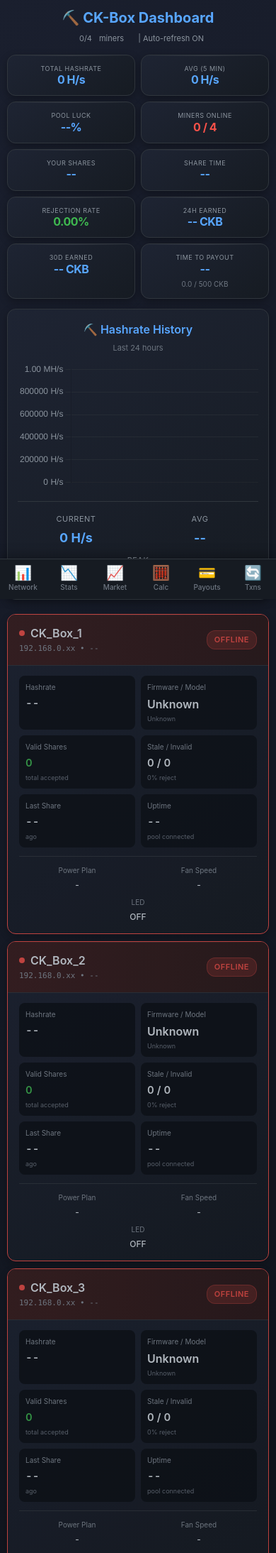
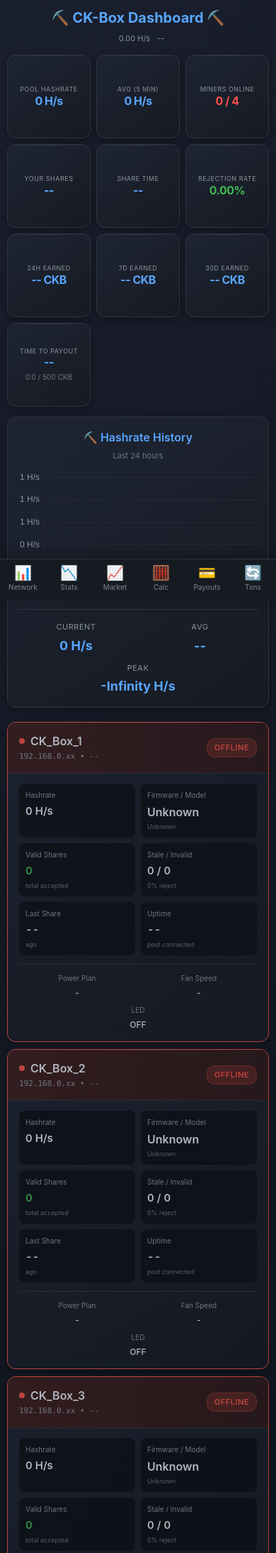
Before and after one commit to Goldfire7/MinerDashboard, a Flask app: page / in a window 390 px wide. Shown: the top 2188 px of the page at 71% size. Run offline with Flask 3, Linux system fonts and the light colour scheme; data that the repository does not hold is empty.

Commit message:
Apr 22: add 7d earned card, rename Pool Hashrate, remove Daily Est., fix JS syntax error

```diff
--- a/templates/dashboard.html
+++ b/templates/dashboard.html
@@ -134,21 +134,26 @@
         /* Combined Stats Grid */
         .combined-stats {
             display: grid;
-            grid-template-columns: repeat(auto-fit, minmax(140px, 1fr));
-            gap: 12px;
+            grid-template-columns: repeat(auto-fit, minmax(100px, 1fr));
+            gap: 8px;
             margin-bottom: 20px;
         }
 
         .stat-card {
             background: linear-gradient(145deg, var(--bg-tertiary), var(--bg-secondary));
             border-radius: var(--radius);
-            padding: 16px 12px;
+            padding: 4px 4px;
             text-align: center;
             border: 1px solid var(--border);
             box-shadow: var(--shadow);
             transition: transform 0.2s, box-shadow 0.2s, border-color 0.3s;
             position: relative;
             overflow: hidden;
+            display: flex;
+            flex-direction: column;
+            justify-content: center;
+            align-items: center;
+            aspect-ratio: 1 / 1;
         }
 
         .stat-card::before {
@@ -188,6 +193,7 @@
             line-height: 1.2;
             letter-spacing: -0.5px;
         }
+        }
             margin-top: 6px;
             font-variant-numeric: tabular-nums;
         }
@@ -196,11 +202,13 @@
             color: var(--accent-green) !important;
             font-size: 26px;
             font-weight: 700;
+            line-height: 1.1;
         }
 
         .stat-card .value .ckb-amount {
             color: var(--accent-blue) !important;
             font-size: 18px;
+            line-height: 1.1;
         }
 
         .stat-card .value.good { color: var(--accent-green); }
@@ -846,13 +854,13 @@
             }
 
             .combined-stats {
-                grid-template-columns: repeat(2, 1fr);
+                grid-template-columns: repeat(auto-fit, minmax(100px, 1fr));
                 gap: 8px;
                 margin-bottom: 14px;
             }
 
             .stat-card {
-                padding: 12px 8px;
+                padding: 6px 4px;
             }
 
             .stat-card .label {
@@ -861,6 +869,14 @@
 
             .stat-card .value {
                 font-size: 16px;
+            }
+
+            .stat-card .value .usd-amount {
+                font-size: 20px;
+            }
+
+            .stat-card .value .ckb-amount {
+                font-size: 14px;
             }
 
             .stat-card .sub-value {
@@ -1037,11 +1053,12 @@
             }
 
             .combined-stats {
+                grid-template-columns: repeat(auto-fit, minmax(85px, 1fr));
                 gap: 6px;
             }
 
             .stat-card {
-                padding: 10px 6px;
+                padding: 4px 4px;
             }
 
             .stat-card .label {
@@ -1050,6 +1067,14 @@
 
             .stat-card .value {
                 font-size: 14px;
+            }
+
+            .stat-card .value .usd-amount {
+                font-size: 18px;
+            }
+
+            .stat-card .value .ckb-amount {
+                font-size: 12px;
             }
 
             .miner-stats {
@@ -1130,12 +1155,11 @@
 
     <header>
         <div class="header-center">
-            <h1>⛏️ CK-Box Dashboard</h1>
+            <h1>⛏️ CK-Box Dashboard ⛏️</h1>
             <p class="subtitle">
                 <span class="dot" id="statusDot"></span>
-                <span id="minerCount">--</span> miners
-                <span id="walletInfo"></span>
-                <span id="autoStatus">| Auto-refresh ON</span>
+                <span id="headerNetwork">--</span>
+                <span id="headerNetDiff">--</span>
             </p>
         </div>
         <div class="header-right">
@@ -1156,16 +1180,12 @@
 
     <div class="combined-stats" id="statsGrid">
         <div class="stat-card">
-            <div class="label">Total Hashrate</div>
+            <div class="label">Pool Hashrate</div>
             <div class="value" id="totalHashrate">--</div>
         </div>
         <div class="stat-card">
             <div class="label">Avg (5 min)</div>
             <div class="value" id="avgHashrate">--</div>
-        </div>
-        <div class="stat-card">
-            <div class="label">Pool Luck</div>
-            <div class="value" id="poolLuck">--</div>
         </div>
         <div class="stat-card">
             <div class="label">Miners Online</div>
@@ -1188,10 +1208,14 @@
             <div class="value" id="estDaily">--</div>
         </div>
         <div class="stat-card">
+            <div class="label">7d Earned</div>
+            <div class="value" id="estWeekly">--</div>
+        </div>
+        <div class="stat-card">
             <div class="label">30d Earned</div>
             <div class="value" id="estMonthly">--</div>
         </div>
-        <div class="stat-card">
+<div class="stat-card">
             <div class="label">Time to Payout</div>
             <div class="value" id="timeToPayout">--</div>
             <div class="sub-value" id="payoutProgress"></div>
@@ -1318,13 +1342,31 @@
         let isLoading = false;
 
         // Utility functions
+        function formatNetworkHashrate(h) {
+            if (!h && h !== 0) return '--';
+            if (h >= 1e12) return (h / 1e12).toFixed(2) + ' PH/s';
+            if (h >= 1e9) return (h / 1e9).toFixed(2) + ' TH/s';
+            if (h >= 1e6) return (h / 1e6).toFixed(2) + ' GH/s';
+            if (h >= 1e3) return (h / 1e3).toFixed(2) + ' MH/s';
+            return h.toFixed(2) + ' H/s';
+        }
+
+        function formatNetworkDiff(d) {
+            if (!d && d !== 0) return '--';
+            if (d >= 1e18) return (d / 1e18).toFixed(2) + ' EH';
+            if (d >= 1e15) return (d / 1e15).toFixed(2) + ' PH';
+            if (d >= 1e12) return (d / 1e12).toFixed(2) + ' TH';
+            if (d >= 1e9) return (d / 1e9).toFixed(2) + ' GH';
+            return (d / 1e6).toFixed(2) + ' MH';
+        }
+
         function formatHashrate(h) {
             if (h === null || h === undefined || isNaN(h)) return '--';
-            const hash = parseFloat(h) * 1e6;
-            if (hash >= 1e12) return (hash / 1e12).toFixed(2) + ' TH/s';
-            if (hash >= 1e9) return (hash / 1e9).toFixed(2) + ' GH/s';
-            if (hash >= 1e6) return (hash / 1e6).toFixed(2) + ' MH/s';
-            return hash.toFixed(0) + ' H/s';
+            h = parseFloat(h);
+            if (h >= 1e12) return (h / 1e12).toFixed(2) + ' TH/s';
+            if (h >= 1e9) return (h / 1e9).toFixed(2) + ' GH/s';
+            if (h >= 1e6) return (h / 1e6).toFixed(2) + ' MH/s';
+            return h.toFixed(0) + ' H/s';
         }
 
         function formatUptime(seconds) {
@@ -1397,6 +1439,7 @@
                 updateDashboard(data);
                 loadShares(data);
                 loadHashrate();
+                loadNetworkHashrate();
 
                 // Parallel fetch for additional data
                 await Promise.all([
@@ -1420,12 +1463,12 @@
         }
 
         function updateDashboard(data) {
-            // Update header
-            document.getElementById('minerCount').textContent = `${data.online_miners}/${data.total_miners}`;
-
-            // Update stats
+            // Update header subtitle
+            // Update header (network stats only, no miner hashrate)
+            document.getElementById('headerNetwork').textContent = formatNetworkHashrate(data.network_hashrate);
+            document.getElementById('headerNetDiff').textContent = formatNetworkDiff(data.network_diff);
+            document.getElementById('avgHashrate').textContent = formatHashrate(data.total_avg_hashrate);
             document.getElementById('totalHashrate').textContent = formatHashrate(data.total_current_hashrate);
-            document.getElementById('avgHashrate').textContent = formatHashrate(data.total_avg_hashrate);
 
             // Rejection rate
             if (data.rejection_rate != null) {
@@ -1435,10 +1478,6 @@
                 rateEl.className = 'value ' + (rate > 2 ? 'bad' : rate > 0.5 ? 'warn' : 'good');
             }
 
-            // Pool stats
-            if (data.pool) {
-                document.getElementById('poolLuck').textContent = (data.pool.luck || '--') + '%';
-            }
 
             // Miners online/offline
             const onlineCount = data.online_miners != null ? data.online_miners : '--';
@@ -1460,6 +1499,22 @@
                     dailyEl.innerHTML = `<span class="usd-amount" style="color: var(--accent-green) !important;">$${usdAmount}</span><br><span class="ckb-amount" style="color: var(--accent-blue) !important;">${estDailyCKB} CKB</span>`;
                 } else {
                     dailyEl.textContent = estDailyCKB + ' CKB';
+                }
+
+                // 7d earnings
+                let estWeeklyCKB = '--';
+                if (data.pool.sumrewards) {
+                    const reward7d = data.pool.sumrewards.find(r => r.inverval === 604800);
+                    if (reward7d) {
+                        estWeeklyCKB = (reward7d.reward / 1e8).toFixed(1);
+                    }
+                }
+                const weeklyEl = document.getElementById('estWeekly');
+                if (estWeeklyCKB !== '--' && ckbPrice > 0) {
+                    const usdAmount = (estWeeklyCKB * ckbPrice).toFixed(2);
+                    weeklyEl.innerHTML = `<span class="usd-amount" style="color: var(--accent-green) !important;">$${usdAmount}</span><br><span class="ckb-amount" style="color: var(--accent-blue) !important;">${estWeeklyCKB} CKB</span>`;
+                } else {
+                    weeklyEl.textContent = estWeeklyCKB + ' CKB';
                 }
 
                 // 30d earnings
@@ -1477,8 +1532,7 @@
                 } else {
                     monthlyEl.textContent = estMonthlyCKB + ' CKB';
                 }
-
-                // Time to payout calculation
+// Time to payout calculation
                 const pendingCKB = data.pool.pending || 0;
                 const minPayout = data.pool.min_payout || 500;
                 const reward24h = data.pool.reward_24h || 0;
@@ -1546,29 +1600,7 @@
                     // Update the Your Shares card
                     document.getElementById('yourShares').textContent = totalShares.toLocaleString();
 
-                    const grid = document.getElementById('sharesGrid');
-                    grid.innerHTML = `
-                        <div class="share-stat">
-                            <div class="label">Valid</div>
-                            <div class="value good">${validShares.toLocaleString()}</div>
-                            <div class="percent">${totalShares > 0 ? ((validShares/totalShares)*100).toFixed(1) : 0}%</div>
-                        </div>
-                        <div class="share-stat">
-                            <div class="label">Stale</div>
-                            <div class="value ${stalePct > 2 ? 'warn' : ''}">${staleShares.toLocaleString()}</div>
-                            <div class="percent">${stalePct}%</div>
-                        </div>
-                        <div class="share-stat">
-                            <div class="label">Invalid</div>
-                            <div class="value ${invalidPct > 1 ? 'bad' : ''}">${invalidShares.toLocaleString()}</div>
-                            <div class="percent">${invalidPct}%</div>
-                        </div>
-                        <div class="share-stat">
-                            <div class="label">Total</div>
-                            <div class="value secondary">${totalShares.toLocaleString()}</div>
-                            <div class="percent">100%</div>
-                        </div>
-                    `;
+                    // shares-grid removed from dashboard
                 }
             } catch (err) {
                 console.error('Shares error:', err);
@@ -1636,6 +1668,24 @@
         let earningsChart = null;
         let hashrateChart = null;
 
+        async function loadNetworkHashrate() {
+            try {
+                const resp = await fetchWithTimeout('/api/network/current');
+                const netEl = document.getElementById('headerNetwork');
+                const diffEl = document.getElementById('headerNetDiff');
+                if (resp) {
+                    if (resp.hash_rate) {
+                        netEl.textContent = 'Net: ' + formatNetworkHashrate(resp.hash_rate);
+                    }
+                    if (resp.current_difficulty) {
+                        diffEl.textContent = 'Diff: ' + formatNetworkDiff(resp.current_difficulty);
+                    }
+                }
+            } catch (err) {
+                console.error('Network error:', err);
+            }
+        }
+
         async function loadHashrate() {
             try {
                 const history = await fetchWithTimeout('/api/history');
@@ -1691,7 +1741,8 @@
                 const date = new Date(ts);
                 return date.toLocaleTimeString('en-US', { hour: '2-digit', minute: '2-digit' });
             });
-            const combinedHashrate = sortedTimes.map(ts => buckets.get(ts).totalHashrate);
+            // combinedHashrate is in MH/s from the pool, convert to H/s for formatHashrate
+            const combinedHashrate = sortedTimes.map(ts => buckets.get(ts).totalHashrate * 1e6);
 
             // Calculate stats
             const current = combinedHashrate[combinedHashrate.length - 1] || 0;
```
Also changed, not shown: miner_monitor.py (+27 -7 lines), CHANGELOG.md.
